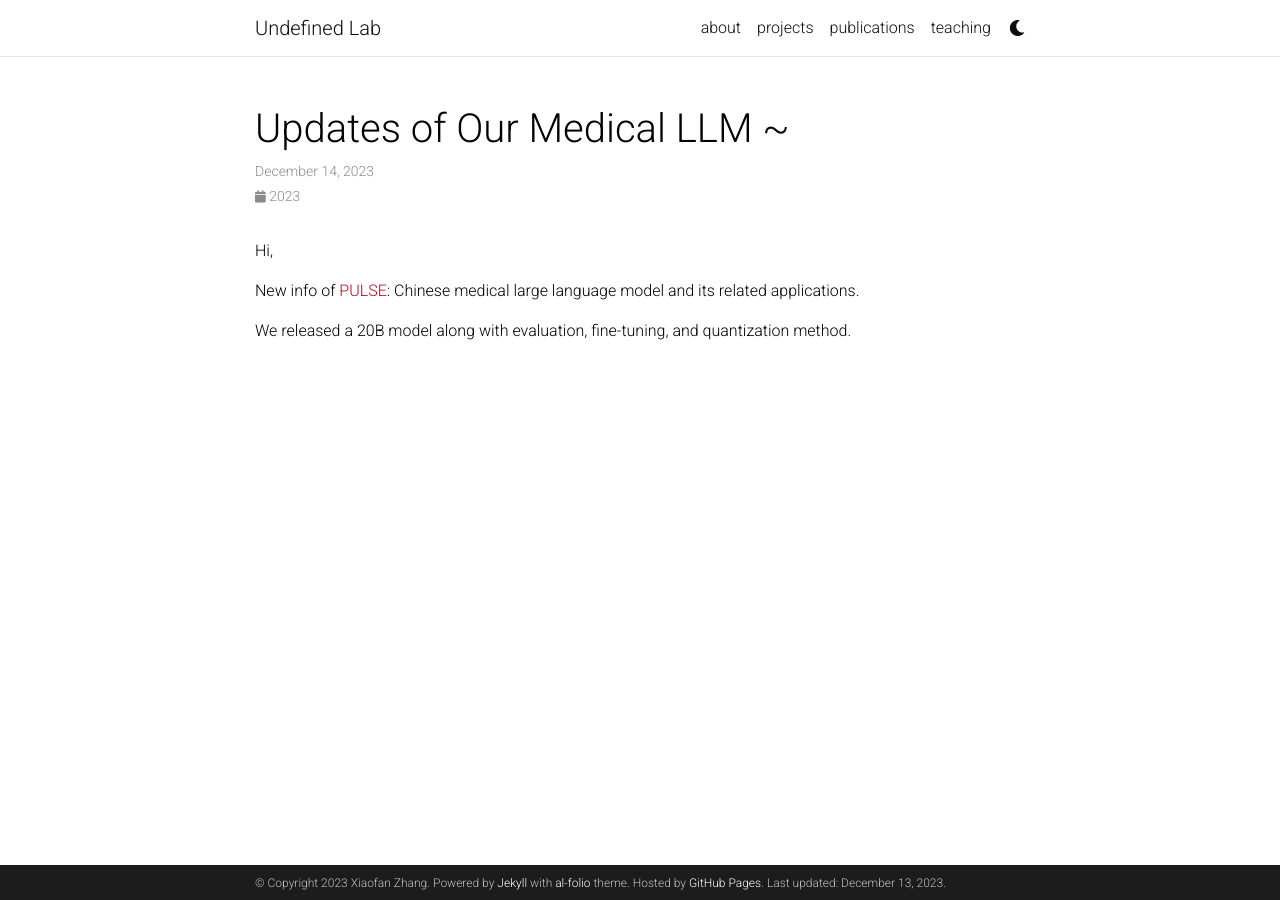
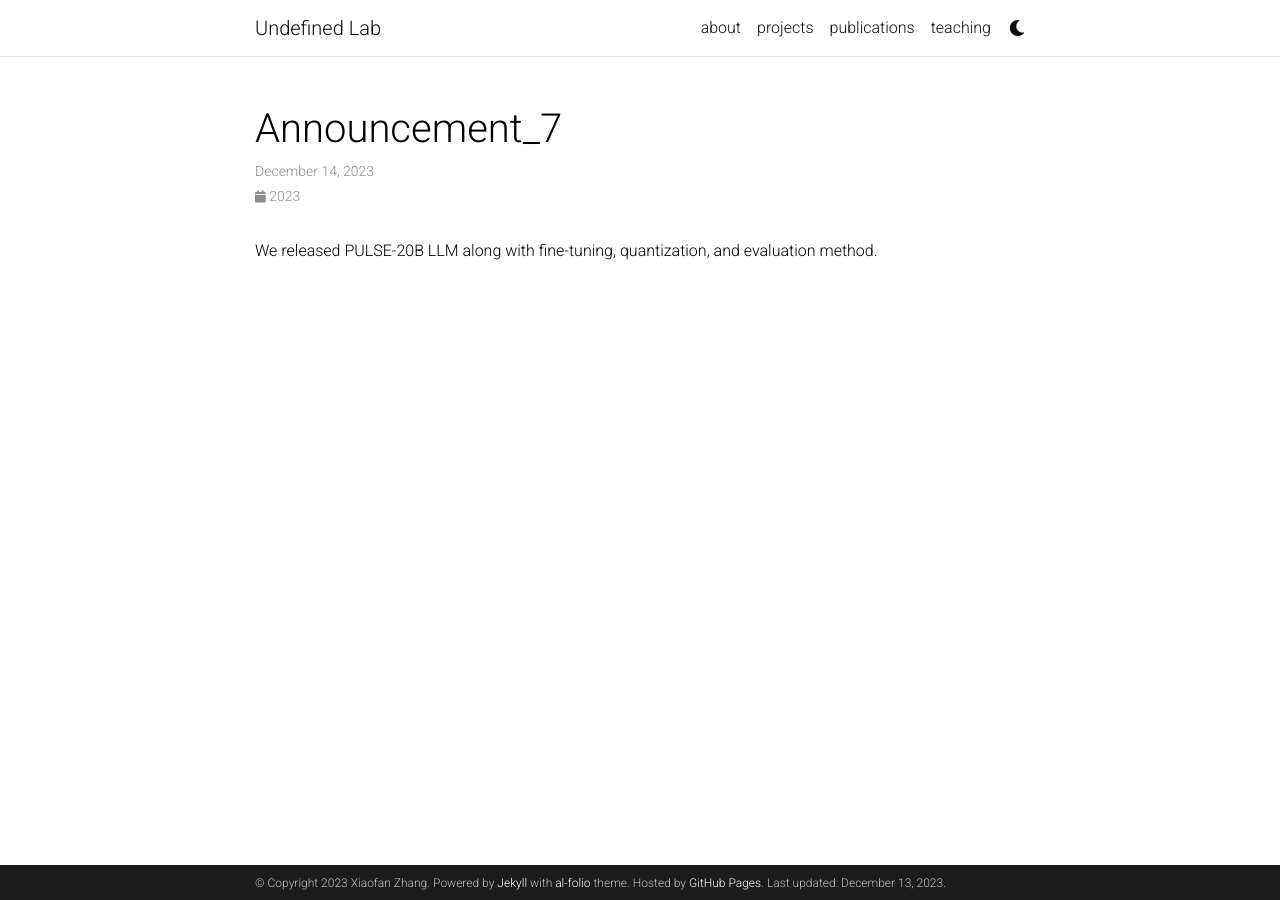
Before and after one commit to zhangxiaofan101/zhangxiaofan101.github.io, a Jekyll site: the page built from _news/announcement_7.md, in a window 1280 px wide. Built offline with Jekyll 4.4.1, drawn with Linux system fonts in a browser that asks for light colours; comment, search, counter and statistics services are not loaded; a style sheet for code colours, icons or effects is not loaded.

Commit message:
Update announcement_7.md

```diff
--- a/_news/announcement_7.md
+++ b/_news/announcement_7.md
@@ -1,13 +1,8 @@
 ---
 layout: post
-title: Updates of Our Medical LLM ~
 date: 2023-12-14 06:00:00-0800
-inline: false
+inline: true
 related_posts: false
 ---
 
-Hi,
-
-New info of [PULSE](https://github.com/openmedlab/PULSE): Chinese medical large language model and its related applications.
-
-We released a 20B model along with evaluation, fine-tuning, and quantization method.
+We released PULSE-20B LLM along with fine-tuning, quantization, and evaluation method.
```
